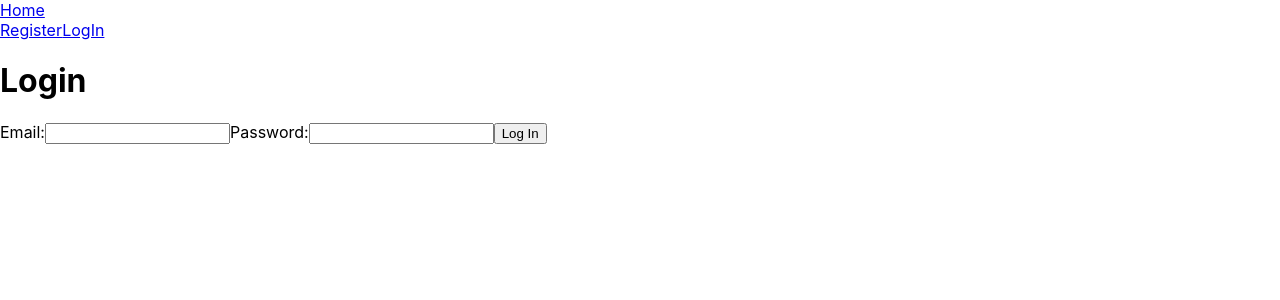
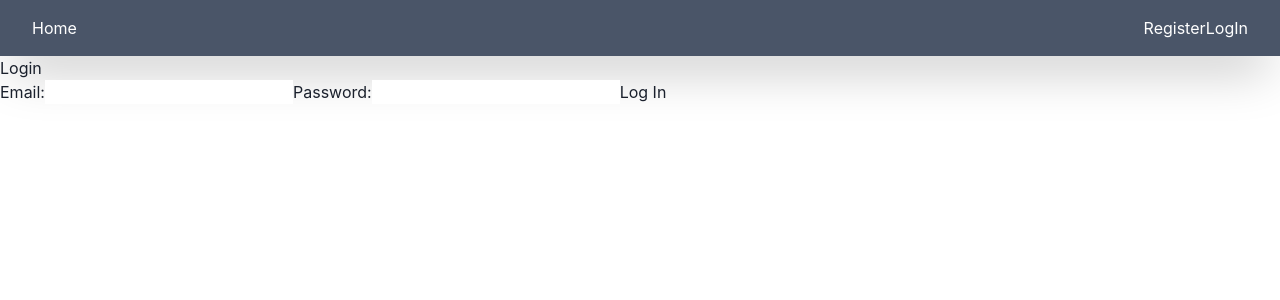
Before and after one commit to Totalinfonet/goit-react-hw-08-phonebook, a React (Create React App) app: page /goit-react-hw-08-phonebook/login in a window 1280 px wide. Shown: the top 300 px of the page. Built offline with nearby package versions, Linux system fonts and the light colour scheme.

Commit message:
Chakra UI Lib Added

```diff
--- a/package.json
+++ b/package.json
@@ -4,13 +4,15 @@
   "private": true,
   "homepage": "https://totalinfonet.github.io/goit-react-hw-08-phonebook/",
   "dependencies": {
-    "@emotion/react": "^11.10.6",
-    "@emotion/styled": "^11.10.6",
+    "@chakra-ui/react": "^2.6.1",
+    "@emotion/react": "^11.11.0",
+    "@emotion/styled": "^11.11.0",
     "@reduxjs/toolkit": "^1.9.3",
     "@testing-library/jest-dom": "^5.16.3",
     "@testing-library/react": "^12.1.4",
     "@testing-library/user-event": "^13.5.0",
     "axios": "^1.3.6",
+    "framer-motion": "^10.12.8",
     "nanoid": "^4.0.1",
     "notiflix": "^3.2.6",
     "prop-types": "^15.8.1",
--- a/src/components/AppBar/AppBar.jsx
+++ b/src/components/AppBar/AppBar.jsx
@@ -1,15 +1,35 @@
+// import { AuthNav } from 'components/AuthNav/AuthNav';
+// import { Navigation } from 'components/Navigation/Navigation';
+// import { UserMenu } from 'components/UserMenu/UserMenu';
+// import { useAuth } from '../../hooks/useAuth';
+
+// export const AppBar = () => {
+//   const { isLoggedIn } = useAuth();
+
+//   return (
+//     <header>
+//       <Navigation />
+//       {isLoggedIn ? <UserMenu /> : <AuthNav />}
+//     </header>
+//   );
+// };
+
 import { AuthNav } from 'components/AuthNav/AuthNav';
 import { Navigation } from 'components/Navigation/Navigation';
 import { UserMenu } from 'components/UserMenu/UserMenu';
 import { useAuth } from '../../hooks/useAuth';
+import { Box, Flex, Spacer } from '@chakra-ui/react';
 
 export const AppBar = () => {
   const { isLoggedIn } = useAuth();
 
   return (
-    <header>
-      <Navigation />
-      {isLoggedIn ? <UserMenu /> : <AuthNav />}
-    </header>
+    <Box bg="gray.600" color="white" boxShadow="2xl" py={4} px={8}>
+      <Flex alignItems="center">
+        <Navigation />
+        <Spacer />
+        {isLoggedIn ? <UserMenu /> : <AuthNav />}
+      </Flex>
+    </Box>
   );
 };
--- a/src/index.js
+++ b/src/index.js
@@ -3,15 +3,18 @@ import ReactDOM from 'react-dom/client';
 import { BrowserRouter } from 'react-router-dom';
 import { store } from './redux/store';
 import { Provider } from 'react-redux';
+import { ChakraProvider } from '@chakra-ui/react';
 import { App } from './components/App/App';
 import './index.css';
 
 ReactDOM.createRoot(document.getElementById('root')).render(
   <React.StrictMode>
     <Provider store={store}>
-      <BrowserRouter basename="/goit-react-hw-08-phonebook">
-        <App />
-      </BrowserRouter>
+      <ChakraProvider>
+        <BrowserRouter basename="/goit-react-hw-08-phonebook">
+          <App />
+        </BrowserRouter>
+      </ChakraProvider>
     </Provider>
   </React.StrictMode>
 );
```
Also changed, not shown: 1 other file (tests, documents, lock files or other folders).
